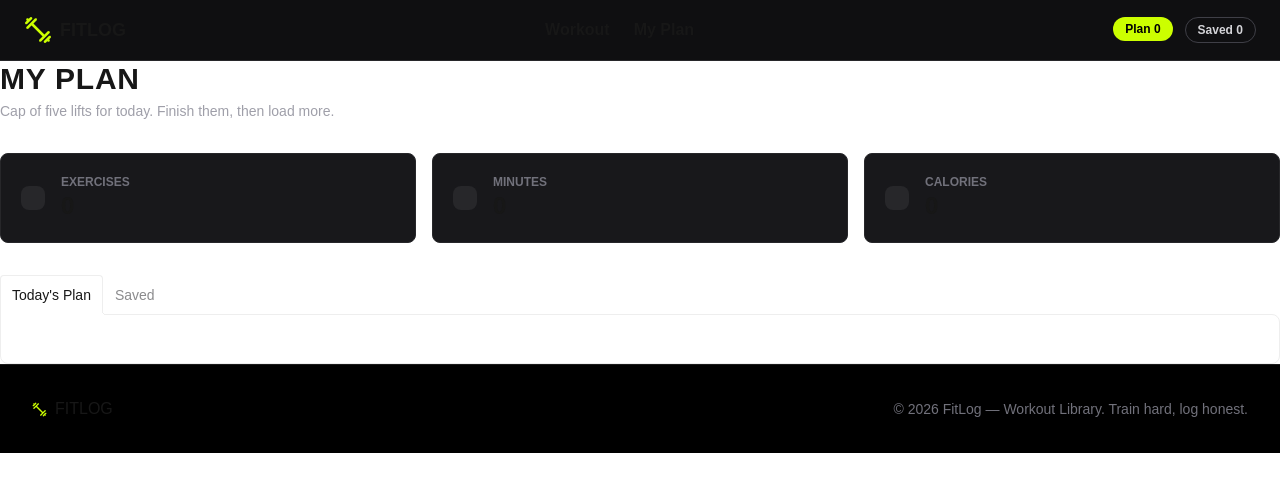
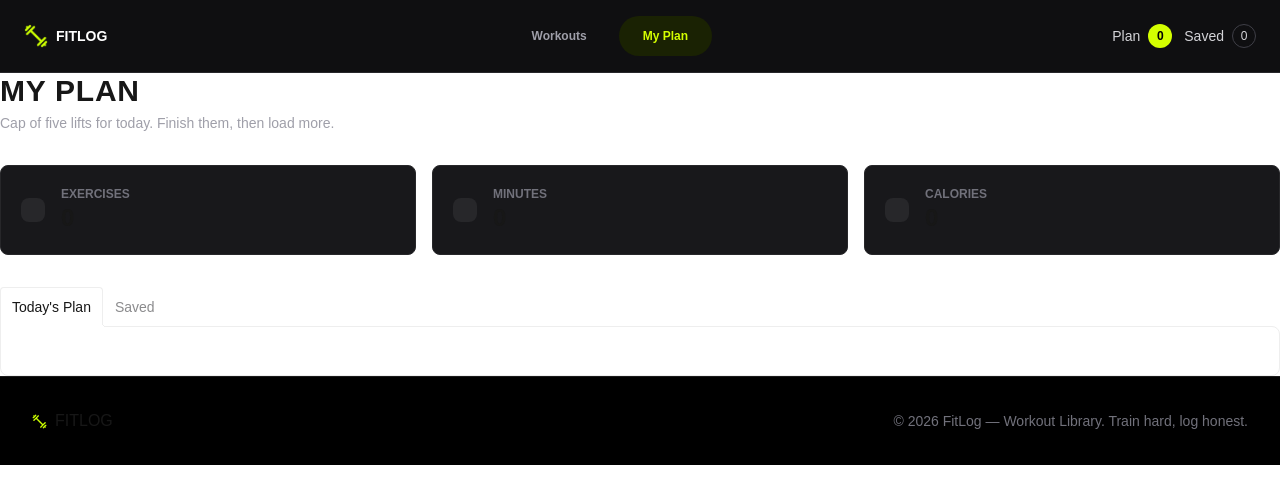
Before and after one commit to Saif-nyt/fitlog, a Next.js app: page /my-plan in a window 1280 px wide. Shown: the top 504 px of the page. Built offline with nearby package versions, Linux system fonts and the light colour scheme.

Commit message:
Toast added, nav design fixed

```diff
--- a/src/app/layout.tsx
+++ b/src/app/layout.tsx
@@ -4,6 +4,7 @@ import "./globals.css";
 import Navbar from '../components/shared/navbar';
 import Footer from '@/components/shared/footer'
 import PlanProvider from "@/context/Plancontext";
+import ToastProvider from "@/components/shared/ToastProvider";
 const geistSans = Geist({
   variable: "--font-geist-sans",
   subsets: ["latin"],
@@ -30,7 +31,8 @@ export default function RootLayout({ children }: LayoutProps<"/">) {
 
 
         {children}
-        <Footer/></body></PlanProvider>
+        <Footer/>
+        <ToastProvider/></body></PlanProvider>
     </html>
   );
 }
--- a/src/app/my-plan/ListedCardWorkout.tsx
+++ b/src/app/my-plan/ListedCardWorkout.tsx
@@ -3,6 +3,7 @@
 import Image from "next/image";
 import Link from "next/link";
 import MarkAsDone from '@/components/Buttons/markAsDone';
+import { toast } from 'react-toastify';
 import { ListedCardWorkoutProps } from "@/types/props";
 
 
@@ -66,7 +67,10 @@ const ListedCardWorkout = ({ workout, setPlan }: ListedCardWorkoutProps) => {
 
 
        <button
-          onClick={() => setPlan((prev) => prev.filter((item) => item.id !== workout.id))}
+          onClick={() => {
+            setPlan((prev) => prev.filter((item) => item.id !== workout.id))
+            toast.success("Removed from today's plan")
+          }}
           className="px-2 text-2xl text-zinc-600 transition hover:text-red-500"
         >
           ×
--- a/src/app/my-plan/SavedCard.tsx
+++ b/src/app/my-plan/SavedCard.tsx
@@ -3,10 +3,10 @@
 import Image from "next/image";
 import Link from "next/link";
 
-import { ListedCardWorkoutProps } from "@/types/props";
+import { LibrarycardProps } from "@/types/props";
 
 
-const ListedCardWorkout = ({ workout }: ListedCardWorkoutProps) => {
+const ListedCardWorkout = ({ workout }: LibrarycardProps) => {
 
   return (
     <div className="flex flex-col gap-5 rounded-2xl border border-zinc-800 bg-[#12151b] p-5 md:flex-row md:items-center">
--- a/src/components/Buttons/AddtodaysPlan.tsx
+++ b/src/components/Buttons/AddtodaysPlan.tsx
@@ -1,15 +1,21 @@
 
 'use client'
 import React, { useContext } from 'react';
+import { toast } from 'react-toastify';
 import { Workout } from '@/types/workouttype';
 import { Plancontext } from '@/context/Plancontext';
 import { AddtodaysPlanProps } from '@/types/props';
 
 const AddtodaysPlan = ({workout}: AddtodaysPlanProps) => {
-    const {setPlan}= useContext(Plancontext)
+    const {plan, setPlan}= useContext(Plancontext)
     const handleAddtoplan = ()=>{
 console.log("button triggerd", workout)
+if (plan.some((item) => item.id === workout.id)) {
+  toast.warning("Already in today's plan")
+  return
+}
 setPlan((previousplan)=>[...previousplan, workout] as Workout[])
+toast.success("Added to today's plan")
     }
     return (
         <div>
--- a/src/components/Buttons/SaveforLater.tsx
+++ b/src/components/Buttons/SaveforLater.tsx
@@ -1,6 +1,7 @@
 
 'use client'
 import React, { useContext } from 'react';
+import { toast } from 'react-toastify';
 import { SaveforLaterProps } from '@/types/props';
 import { Workout } from '@/types/workouttype';
 import { Plancontext } from '@/context/Plancontext';
@@ -11,7 +12,12 @@ const SaveforLater = ({workout}: SaveforLaterProps) => {
     const {saved, setSaved}= useContext(Plancontext)
     const handleSaveforLater = ()=>{
 console.log("button triggerd", workout)
-setSaved((previousplan)=>[...previousplan, workout] as Workout[])}
+if (saved.some((item) => item.id === workout.id)) {
+  toast.warning("Already saved for later")
+  return
+}
+setSaved((previousSaved)=>[...previousSaved, workout] as Workout[])
+toast.success("Saved for later")}
     return (
      <div>
              <button
--- a/src/components/Buttons/markAsDone.tsx
+++ b/src/components/Buttons/markAsDone.tsx
@@ -2,6 +2,7 @@
 
 
 import React, { useContext } from 'react';
+import { toast } from 'react-toastify';
 import { Plancontext } from '@/context/Plancontext';
 import { MarkAsDoneProps } from '@/types/props';
 import { Workout } from '@/types/workouttype';
@@ -17,6 +18,7 @@ const MarkAsDone = ({workout}: MarkAsDoneProps) => {
    setPlan((previous) => {
     return previous.filter((item) => item.id !== workout.id);
   });
+  toast.success("Marked as done")
   }
 
     return (
--- a/src/components/shared/Saved.tsx
+++ b/src/components/shared/Saved.tsx
@@ -3,13 +3,15 @@
 import { Plancontext } from '@/context/Plancontext';
 import React, { useContext } from 'react';
 import Link from 'next/link';
+
 const Saved = () => {
-    const {saved}=useContext(Plancontext)
+    const { saved } = useContext(Plancontext);
     return (
-        <Link href="../my-plan">
-            <span className="border border-zinc-700 text-zinc-300 font-bold px-3 py-1 rounded-full text-xs flex items-center">
-          Saved {saved.length}
-        </span>
+        <Link href="../my-plan" className="flex items-center gap-2 text-zinc-300 hover:text-white transition-colors">
+            <span className="text-sm font-medium">Saved</span>
+            <span className="border border-zinc-700 text-zinc-300 font-medium h-6 w-6 rounded-full text-xs flex items-center justify-center">
+                {saved.length}
+            </span>
         </Link>
     );
 };
--- /dev/null
+++ b/src/components/shared/ToastProvider.tsx
@@ -0,0 +1,9 @@
+'use client'
+
+import { ToastContainer } from 'react-toastify';
+
+const ToastProvider = () => {
+  return <ToastContainer position="top-right" autoClose={2000} theme="dark" />;
+};
+
+export default ToastProvider;
--- a/src/components/shared/navbar.tsx
+++ b/src/components/shared/navbar.tsx
@@ -1,39 +1,49 @@
+'use client'
 
 import Logo from "@/assets/logo.png"
 import React from 'react';
 import Link from 'next/link';
 import Image from 'next/image';
+import { usePathname } from 'next/navigation';
 
 import Plan from './plan';
 import Saved from './Saved';
 
 const Navbar = () => {
+    const pathname = usePathname();
+
+    const linkClass = (href: string) => {
+        const isActive = href === "/" ? pathname === "/" || pathname.startsWith("/workout") : pathname.startsWith(href);
+        return isActive
+            ? "text-[#d4ff00] bg-[#1a2203] rounded-full px-6 py-3 transition-colors"
+            : "text-zinc-400 rounded-full px-6 py-3 hover:text-white transition-colors";
+    };
 
     return (
         <nav className="border-b border-zinc-800 bg-[#0f0f11] sticky top-0 z-50 px-6 py-4 flex items-center justify-between">
-    <div className="flex items-center gap-2 font-bold text-lg"><Image alt="FitLog" src={Logo} width={28} height={28} />FITLOG</div>
+            <div className="flex items-center gap-2 font-bold text-sm text-white">
+                <Image alt="FitLog" src={Logo} width={24} height={24} />
+                FITLOG
+            </div>
 
-      <div className="flex gap-6 font-semibold">
+            <div className="flex gap-2 font-semibold text-xs items-center">
                 <Link
                   href="/"
-
+                  className={linkClass("/")}
                 >
-          Workout
+                  Workouts
                 </Link>
                 <Link
                   href="/my-plan"
-
+                  className={linkClass("/my-plan")}
                 >
                   My Plan
                 </Link>
             </div>
 
             <Link href="/my-plan" className="flex gap-3">
-
-
                 <Plan />
-        <Saved/>
-
+                <Saved />
             </Link>
         </nav>
     );
--- a/src/components/shared/plan.tsx
+++ b/src/components/shared/plan.tsx
@@ -3,14 +3,16 @@
 import { Plancontext } from '@/context/Plancontext';
 import React, { useContext } from 'react';
 import Link from 'next/link';
+
 const Plan = () => {
-    const {plan}=useContext(Plancontext)
+    const { plan } = useContext(Plancontext);
     return (
-       <Link href="../my-plan">
-             <span className="bg-[#ccff00] text-black font-bold px-3 py-1 rounded-full text-xs flex items-center">
-          Plan {plan.length}
-        </span>
-       </Link>
+        <Link href="../my-plan" className="flex items-center gap-2 text-zinc-300 hover:text-white transition-colors">
+            <span className="text-sm font-medium">Plan</span>
+            <span className="bg-[#d4ff00] text-black font-bold h-6 w-6 rounded-full text-xs flex items-center justify-center">
+                {plan.length}
+            </span>
+        </Link>
     );
 };
 
```
Lines whose indentation alone changed are shown as unchanged.
